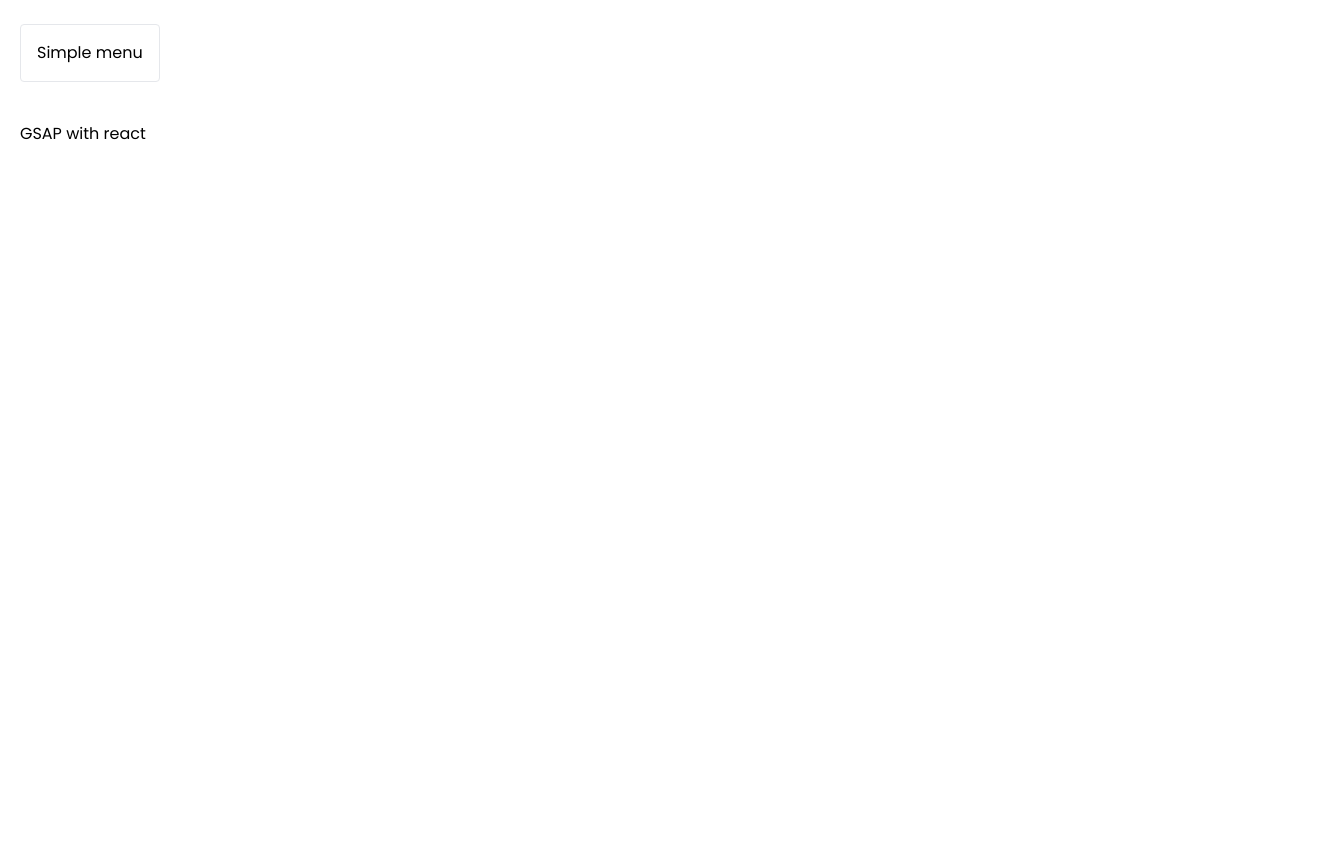
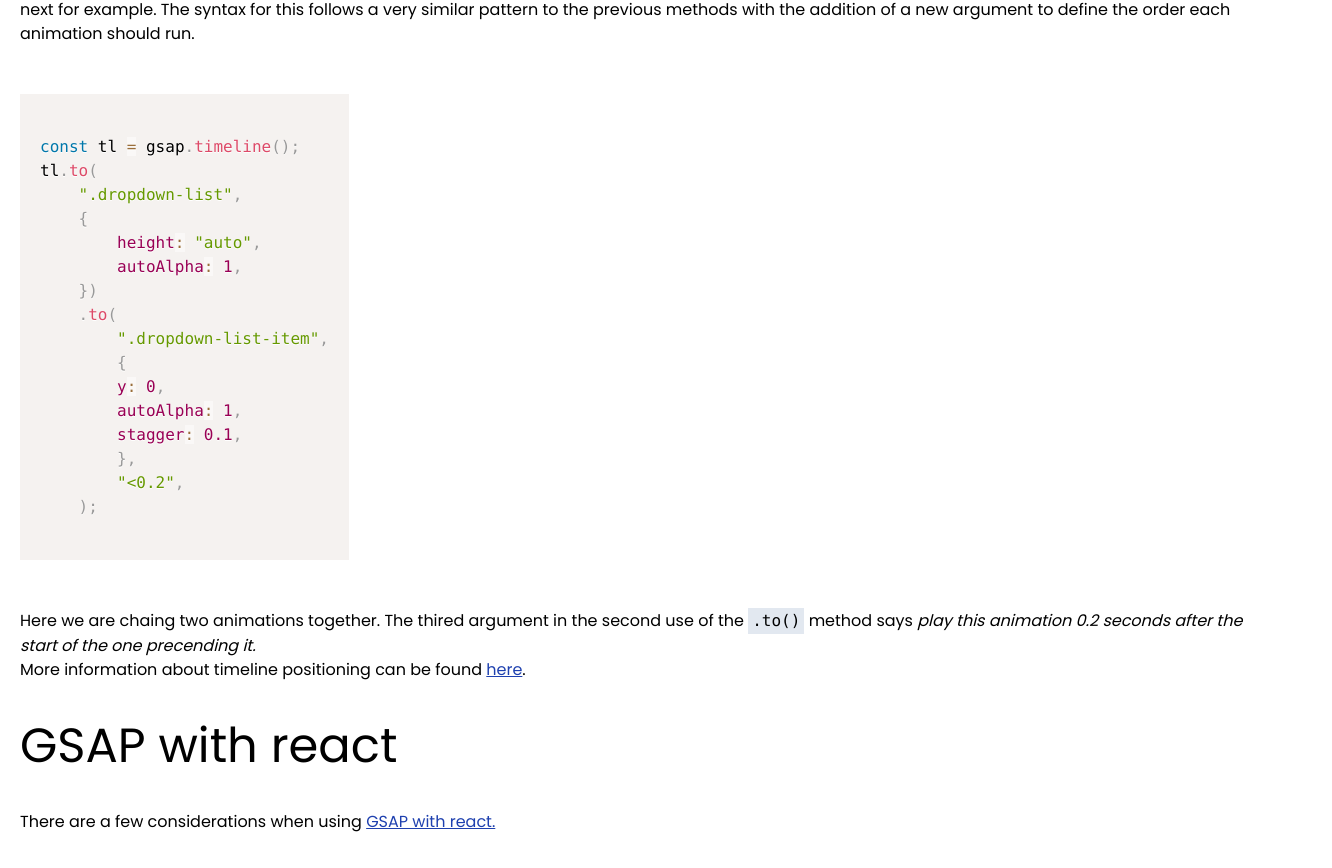
Before and after one commit to Jwakers/animation-standards, a Next.js app: page /gsap in a window 1280 px wide. Shown: the part 1928-2796 px from the top of the page, 1332 px wide, since content can reach past the window. Before the commit the page ends 2170 px from the top, so only its background shows below. Built offline with nearby package versions, Linux system fonts and the light colour scheme.

Commit message:
GSAP info continued. Setup up gsap examples page

```diff
--- a/src/app/globals.css
+++ b/src/app/globals.css
@@ -19,3 +19,15 @@
 body {
   color: rgb(var(--foreground-rgb));
 }
+
+@layer components {
+  code {
+    background: #e2e8f0;
+    padding: 1px 4px;
+    display: inline-block;
+  }
+
+  .inline-link {
+    @apply text-blue-800 underline;
+  }
+}
--- /dev/null
+++ b/src/app/gsap/examples/page.tsx
@@ -0,0 +1,19 @@
+import Container from "@/components/container";
+import Dropdown from "@/components/dropdown";
+import SpinButton from "@/components/spin-button";
+
+export default function ExamplesPage() {
+  return (
+    <main className="min-h-screen">
+      <Container className="flex flex-col items-start gap-y-10 py-24">
+        <h1 className="text-8xl">GSAP Examples</h1>
+
+        <h2 className="text-5xl">Animating buttons</h2>
+        <SpinButton />
+
+        <h2 className="text-5xl">Animating common components</h2>
+        <Dropdown />
+      </Container>
+    </main>
+  );
+}
--- a/src/app/gsap/page.tsx
+++ b/src/app/gsap/page.tsx
@@ -1,15 +1,17 @@
 import Container from "@/components/container";
-import Dropdown from "@/components/dropdown";
-import SpinButton from "@/components/spin-button";
 import Syntax from "@/components/syntax";
 
 export default function GsapPage() {
   return (
     <main className="min-h-screen">
-      <Container className="py-24 flex flex-col items-start gap-y-10">
+      <Container className="flex flex-col items-start gap-y-10 py-24">
         <h1 className="text-8xl">
           Animating with{" "}
-          <a href="https://gsap.com/docs/v3/" target="_blank">
+          <a
+            href="https://gsap.com/docs/v3/"
+            target="_blank"
+            className="inline-link"
+          >
             GSAP
           </a>
         </h1>
@@ -69,23 +71,183 @@ export default function GsapPage() {
     });
           `}</Syntax>
         <p>
-          One last basic but important method on gsap is
-          <code>gsap.set()</code>. Again takes the same arguments as{" "}
-          <code>.to()</code> or <code>.from()</code> however will not transition
-          these animations but simply set them as the starting styles. This is
-          very useful for rigging an animation that is dynamially triggered.
+          One last basic but important method on gsap is <code>gsap.set()</code>
+          . Again takes the same arguments as <code>.to()</code> or{" "}
+          <code>.from()</code> however will not transition these animations but
+          simply set them as the starting styles. This is very useful for
+          rigging an animation that is dynamially triggered.
         </p>
         <Syntax language="javascript">{`
     gsap.set(".example", {
       opacty: 0,
     });
           `}</Syntax>
-        <h2 className="text-5xl">Examples</h2>
-        <SpinButton />
 
-        <Dropdown />
+        <h2 className="text-5xl">
+          <a
+            href="https://gsap.com/docs/v3/GSAP/gsap.timeline()"
+            target="_blank"
+            className="inline-link"
+          >
+            Timelines
+          </a>
+        </h2>
+        <p>
+          <code>gsap.timeline()</code> can be used to make very eloborate
+          sequences of animations. Using this you can await other animations to
+          finish before starting the next for example. The syntax for this
+          follows a very similar pattern to the previous methods with the
+          addition of a new argument to define the order each animation should
+          run.
+        </p>
 
-        <h2>GSAP with react</h2>
+        <Syntax language="javascript">{`
+const tl = gsap.timeline();
+tl.to(
+    ".dropdown-list",
+    {
+        height: "auto",
+        autoAlpha: 1,
+    })
+    .to(
+        ".dropdown-list-item",
+        {
+        y: 0,
+        autoAlpha: 1,
+        stagger: 0.1,
+        },
+        "<0.2",
+    );
+          `}</Syntax>
+        <p>
+          Here we are chaing two animations together. The thired argument in the
+          second use of the <code>.to()</code> method says{" "}
+          <em>
+            play this animation 0.2 seconds after the start of the one
+            precending it.
+          </em>{" "}
+          <br />
+          More information about timeline positioning can be found{" "}
+          <a
+            href="https://gsap.com/docs/v3/GSAP/gsap.timeline()#positioning-animations-in-a-timeline"
+            target="_blank"
+            className="inline-link"
+          >
+            here
+          </a>
+          .
+        </p>
+
+        <h2 className="text-5xl">GSAP with react</h2>
+        <p>
+          There are a few considerations when using{" "}
+          <a
+            href="https://gsap.com/resources/React"
+            target="_blank"
+            className="inline-link"
+          >
+            GSAP with react.
+          </a>
+        </p>
+        <blockquote className="border-l-2 border-gray-200 pl-4">
+          <code>useGSAP()</code> is a drop-in replacement for{" "}
+          <code>useEffect()</code> or <code>useLayoutEffect()</code> that
+          automatically handles cleanup using <code>gsap.context()</code>.
+          Cleanup is important in React and Context makes it simple.
+        </blockquote>
+        <p>
+          Be sure to use the <code>useGSAP()</code> hook in lieu of{" "}
+          <code>useEffect()</code> whenever working with animaitons.
+        </p>
+        <Syntax language="javascript">{`
+useGSAP(() => {
+    // gsap code here...
+    gsap.to(".box", {x: endX}); // <-- automatically reverted
+
+  }, { scope: container }); // <-- scope is for selector text (optional)
+          `}</Syntax>
+
+        <h2 className="text-5xl">Static site generation</h2>
+        <p>
+          Frameworks that use static site generation such as Next.js will often
+          display an element pre animation before the animation code has time to
+          run. To fix this issue its best to have the initial state of the
+          animation styled on the component and use <code>gsap.to()</code> to
+          handle the animation.
+        </p>
+
+        <Syntax language="javascript">{`
+export default function Dropdown() {
+    const [isOpen, setIsOpen] = useState(false);
+    const container = useRef<HTMLDivElement>(null);
+    const tl = useRef<GSAPTimeline>();
+    const listItems = ["Item 1", "Item 2", "Item 3", "Item 4", "Item 5"];
+
+    const handleClick = () => setIsOpen(!isOpen);
+
+    useGSAP(() => {
+      tl.current = gsap.timeline({ paused: true });
+      tl.current
+        .to(".dropdown-list", {
+          height: "auto",
+          autoAlpha: 1,
+        })
+        .to(
+          ".dropdown-list-item",
+          {
+            y: 0,
+            autoAlpha: 1,
+            stagger: 0.1,
+          },
+          "<0.2",
+        );
+
+      gsap.set(".dropdown-list-item", {
+        y: -10,
+        opacity: 0,
+      });
+    }, []);
+
+    useGSAP(
+      () => {
+        if (!tl.current) return;
+        if (isOpen) tl.current.play();
+        else tl.current.reverse();
+      },
+      { dependencies: [isOpen], scope: container },
+    );
+
+    return (
+      <div className="relative" ref={container}>
+        <button
+          type="button"
+          className="rounded border p-4"
+          onClick={handleClick}
+        >
+          Simple menu
+        </button>
+        <ul className="dropdown-list absolute bottom-0 h-0 w-full translate-y-full space-y-2 rounded border bg-white p-4 opacity-0">
+          {listItems.map((item, i) => (
+            <li className="dropdown-list-item" key={\`dropdown-item-\${i}\`}>
+              {item}
+            </li>
+          ))}
+        </ul>
+      </div>
+    );
+  }
+          `}</Syntax>
+        <p>
+          The timeline is defined in the <code>useGSAP()</code> hook and stored
+          in a ref. This prevents it being redefined every re-render and
+          automatically handles cleanup.
+          <br />
+          The scope is defined in the hook so we can easily use query selectors
+          as apposed to defining refs for all the components we need to animate.
+          <br />
+          <code>gsap.set()</code> is also used here to define the starting point
+          of the animation.
+        </p>
       </Container>
     </main>
   );
```
